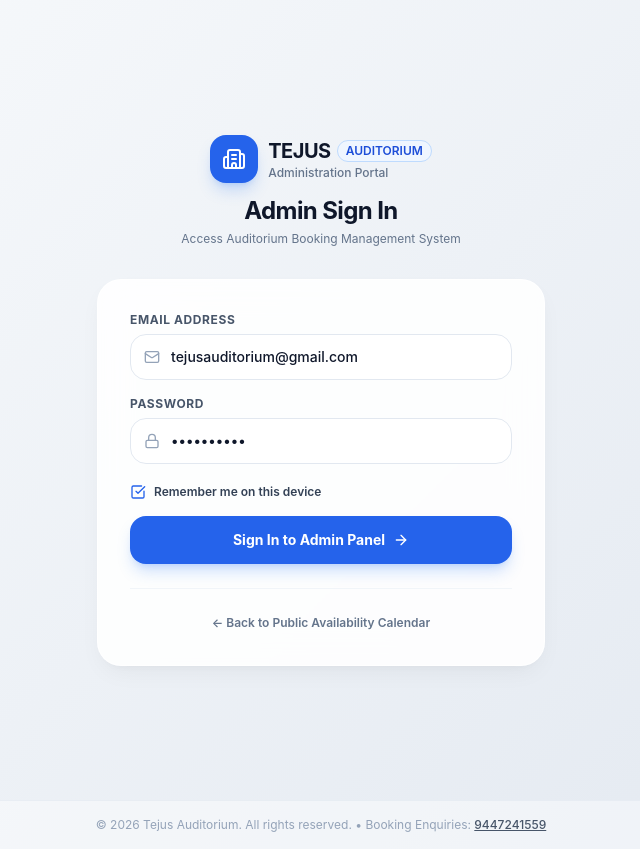
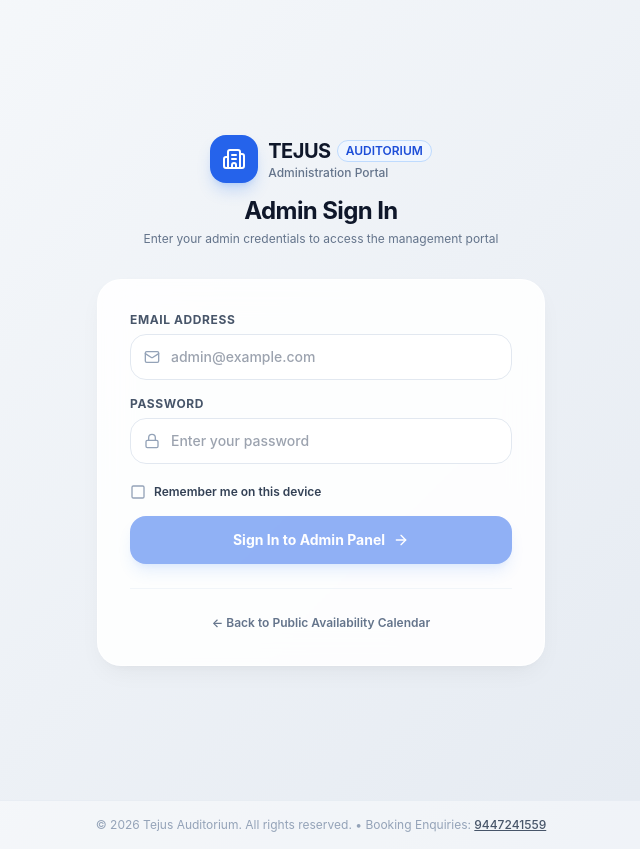
Before and after one commit to pubgbattlefield2020/Tejus-auditorium, a Next.js app: page /admin/login in a window 1280 px wide. Shown: the whole page, without its empty margins (319-959 px from the left). Built offline with nearby package versions, Linux system fonts and the light colour scheme; no server answers.

Commit message:
security: remove pre-filled admin credentials from login form

```diff
--- a/src/app/admin/login/page.tsx
+++ b/src/app/admin/login/page.tsx
@@ -8,15 +8,14 @@ import { supabase } from '@/lib/supabase';
 
 export default function AdminLoginPage() {
   const router = useRouter();
-  const [email, setEmail] = useState('tejusauditorium@gmail.com');
-  const [password, setPassword] = useState('tejus@2027');
-  const [rememberMe, setRememberMe] = useState(true);
+  const [email, setEmail] = useState('');
+  const [password, setPassword] = useState('');
+  const [rememberMe, setRememberMe] = useState(false);
   const [loading, setLoading] = useState(false);
   const [errorMsg, setErrorMsg] = useState<string | null>(null);
 
-  // Load remembered credentials if any
+  // Load remembered email if user previously enabled "Remember me" on this device
   useEffect(() => {
-    // Check if already authenticated
     const checkActiveSession = async () => {
       try {
         const { data: { session } } = await supabase.auth.getSession();
@@ -31,8 +30,10 @@ export default function AdminLoginPage() {
       if (typeof window !== 'undefined') {
         const savedEmail = localStorage.getItem('tejus_admin_email');
         const savedRemember = localStorage.getItem('tejus_remember_me');
-        if (savedEmail) setEmail(savedEmail);
-        if (savedRemember !== null) setRememberMe(savedRemember === 'true');
+        if (savedEmail && savedRemember === 'true') {
+          setEmail(savedEmail);
+          setRememberMe(true);
+        }
       }
     };
 
@@ -54,13 +55,13 @@ export default function AdminLoginPage() {
         setErrorMsg(error.message || 'Invalid email or password. Please try again.');
         setLoading(false);
       } else if (data.session) {
-        // Save remember me preference
+        // Save remember me preference only if checked
         if (rememberMe) {
           localStorage.setItem('tejus_admin_email', email.trim());
           localStorage.setItem('tejus_remember_me', 'true');
         } else {
           localStorage.removeItem('tejus_admin_email');
-          localStorage.setItem('tejus_remember_me', 'false');
+          localStorage.removeItem('tejus_remember_me');
         }
 
         router.replace('/admin');
@@ -83,13 +84,15 @@ export default function AdminLoginPage() {
             <div className="text-left">
               <div className="flex items-center gap-1.5">
                 <span className="text-xl font-bold tracking-tight text-slate-900">TEJUS</span>
-                <span className="text-xs font-semibold px-2 py-0.5 rounded-full bg-blue-50 text-blue-700 border border-blue-200">AUDITORIUM</span>
+                <span className="text-xs font-semibold px-2 py-0.5 rounded-full bg-blue-50 text-blue-700 border border-blue-200">
+                  AUDITORIUM
+                </span>
               </div>
               <p className="text-xs text-slate-500 font-medium">Administration Portal</p>
             </div>
           </Link>
           <h2 className="text-2xl font-bold text-slate-900 tracking-tight">Admin Sign In</h2>
-          <p className="text-xs text-slate-500 mt-1">Access Auditorium Booking Management System</p>
+          <p className="text-xs text-slate-500 mt-1">Enter your admin credentials to access the management portal</p>
         </div>
 
         {/* Login Form Card */}
@@ -111,9 +114,10 @@ export default function AdminLoginPage() {
                 <input
                   type="email"
                   required
+                  autoComplete="email"
                   value={email}
                   onChange={(e) => setEmail(e.target.value)}
-                  placeholder="admin@tejusauditorium.com"
+                  placeholder="admin@example.com"
                   className="w-full pl-10 pr-4 py-3 bg-white/90 rounded-2xl border border-slate-200 focus:outline-none focus:ring-2 focus:ring-blue-600/20 focus:border-blue-600 text-sm font-medium text-slate-900 transition-all"
                 />
               </div>
@@ -128,9 +132,10 @@ export default function AdminLoginPage() {
                 <input
                   type="password"
                   required
+                  autoComplete="current-password"
                   value={password}
                   onChange={(e) => setPassword(e.target.value)}
-                  placeholder="••••••••"
+                  placeholder="Enter your password"
                   className="w-full pl-10 pr-4 py-3 bg-white/90 rounded-2xl border border-slate-200 focus:outline-none focus:ring-2 focus:ring-blue-600/20 focus:border-blue-600 text-sm font-medium text-slate-900 transition-all"
                 />
               </div>
@@ -153,8 +158,8 @@ export default function AdminLoginPage() {
 
             <button
               type="submit"
-              disabled={loading}
-              className="w-full py-3.5 px-4 rounded-2xl bg-blue-600 hover:bg-blue-700 active:scale-98 text-white font-bold text-sm shadow-lg shadow-blue-500/25 flex items-center justify-center gap-2 transition-all disabled:opacity-70 mt-3 cursor-pointer"
+              disabled={loading || !email.trim() || !password.trim()}
+              className="w-full py-3.5 px-4 rounded-2xl bg-blue-600 hover:bg-blue-700 active:scale-98 text-white font-bold text-sm shadow-lg shadow-blue-500/25 flex items-center justify-center gap-2 transition-all disabled:opacity-50 mt-3 cursor-pointer"
             >
               {loading ? (
                 <>
```
